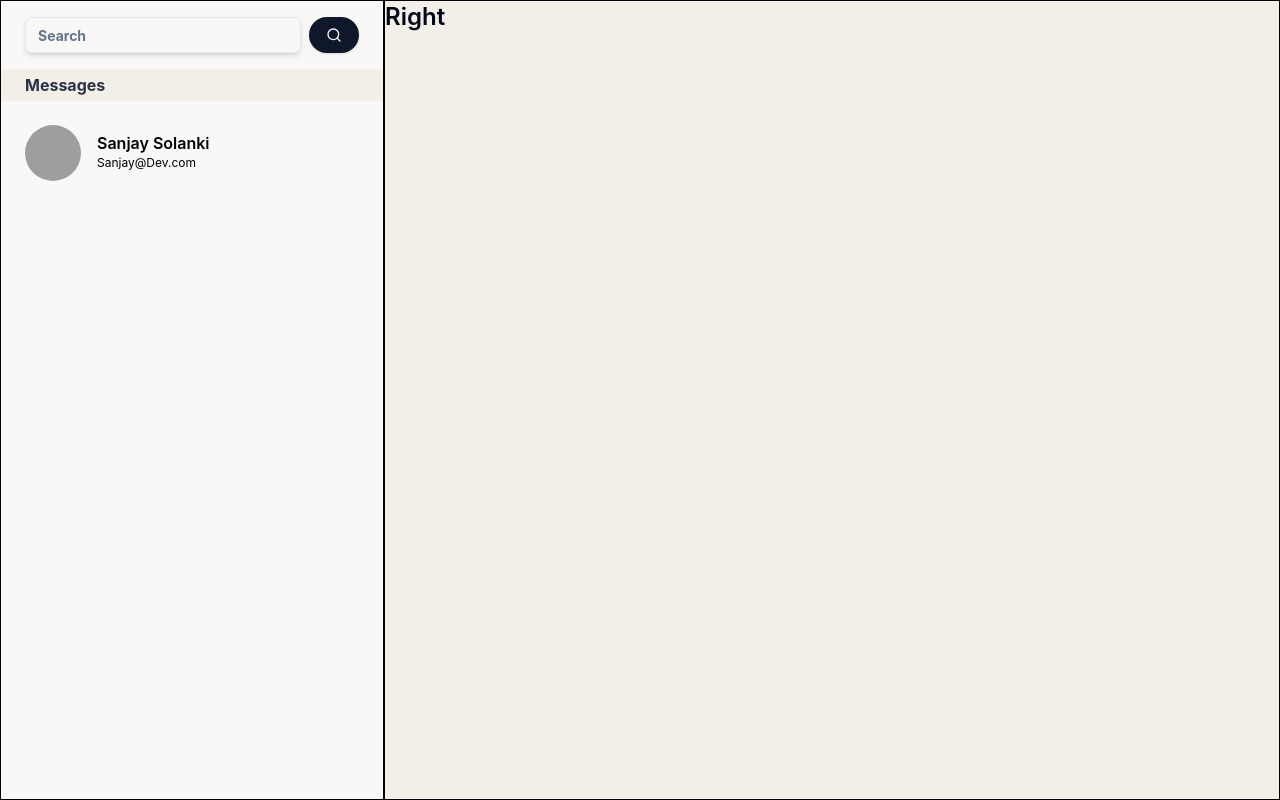
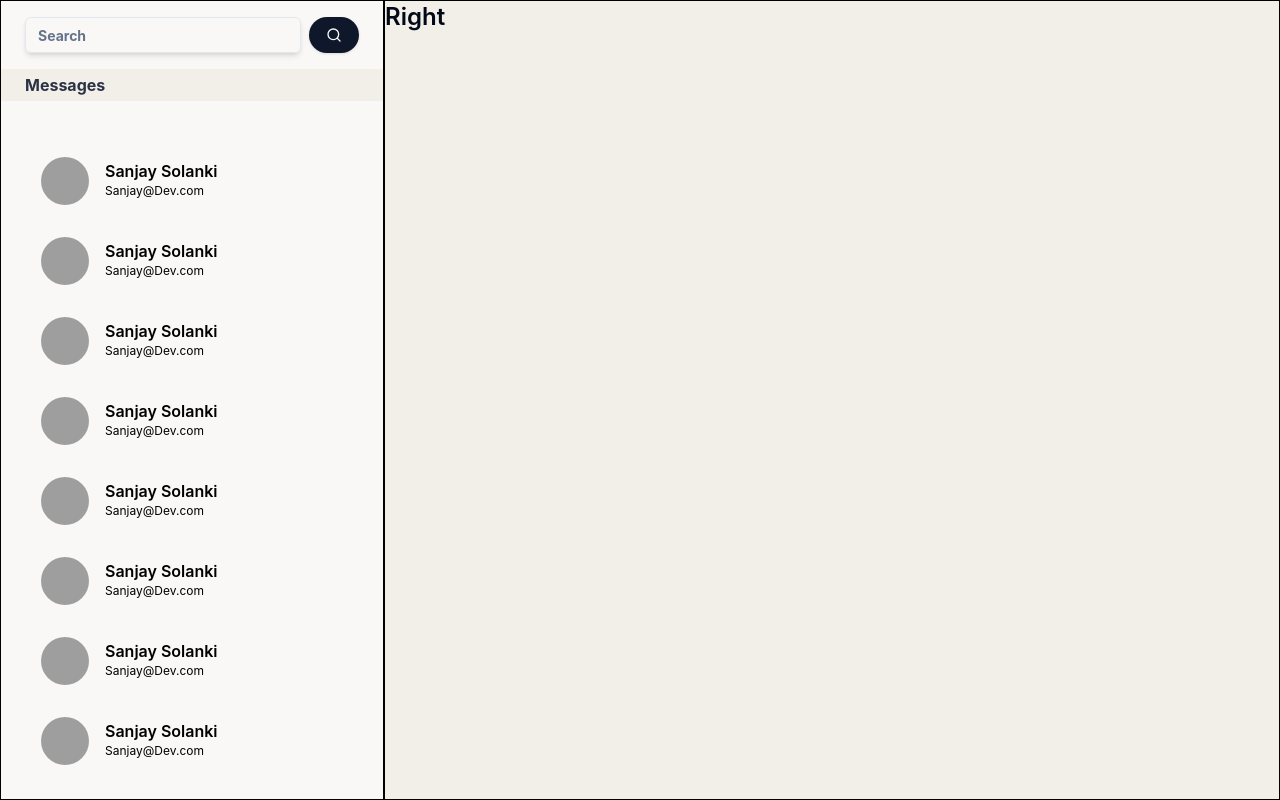
Before and after one commit to Sanjay17u/Chat-App, a React (Vite) app in the folder client/: page / in a window 1280 px wide. Built offline with nearby package versions, Linux system fonts and the light colour scheme; grey boxes are pictures that could not be loaded.

Commit message:
Scroll Set For User accounts scroll effect done for now.

```diff
--- a/client/package.json
+++ b/client/package.json
@@ -11,6 +11,7 @@
   },
   "dependencies": {
     "@radix-ui/react-avatar": "^1.1.1",
+    "@radix-ui/react-scroll-area": "^1.2.1",
     "@radix-ui/react-slot": "^1.1.0",
     "class-variance-authority": "^0.7.1",
     "clsx": "^2.1.1",
--- /dev/null
+++ b/client/src/components/ui/scroll-area.tsx
@@ -0,0 +1,46 @@
+import * as React from "react"
+import * as ScrollAreaPrimitive from "@radix-ui/react-scroll-area"
+
+import { cn } from "@/lib/utils"
+
+const ScrollArea = React.forwardRef<
+  React.ElementRef<typeof ScrollAreaPrimitive.Root>,
+  React.ComponentPropsWithoutRef<typeof ScrollAreaPrimitive.Root>
+>(({ className, children, ...props }, ref) => (
+  <ScrollAreaPrimitive.Root
+    ref={ref}
+    className={cn("relative overflow-hidden", className)}
+    {...props}
+  >
+    <ScrollAreaPrimitive.Viewport className="h-full w-full rounded-[inherit]">
+      {children}
+    </ScrollAreaPrimitive.Viewport>
+    <ScrollBar />
+    <ScrollAreaPrimitive.Corner />
+  </ScrollAreaPrimitive.Root>
+))
+ScrollArea.displayName = ScrollAreaPrimitive.Root.displayName
+
+const ScrollBar = React.forwardRef<
+  React.ElementRef<typeof ScrollAreaPrimitive.ScrollAreaScrollbar>,
+  React.ComponentPropsWithoutRef<typeof ScrollAreaPrimitive.ScrollAreaScrollbar>
+>(({ className, orientation = "vertical", ...props }, ref) => (
+  <ScrollAreaPrimitive.ScrollAreaScrollbar
+    ref={ref}
+    orientation={orientation}
+    className={cn(
+      "flex touch-none select-none transition-colors",
+      orientation === "vertical" &&
+        "h-full w-2.5 border-l border-l-transparent p-[1px]",
+      orientation === "horizontal" &&
+        "h-2.5 flex-col border-t border-t-transparent p-[1px]",
+      className
+    )}
+    {...props}
+  >
+    <ScrollAreaPrimitive.ScrollAreaThumb className="relative flex-1 rounded-full bg-border" />
+  </ScrollAreaPrimitive.ScrollAreaScrollbar>
+))
+ScrollBar.displayName = ScrollAreaPrimitive.ScrollAreaScrollbar.displayName
+
+export { ScrollArea, ScrollBar }
--- /dev/null
+++ b/client/src/home/LeftPart/ScrollArea.css
@@ -0,0 +1,25 @@
+/* Custom ScrollArea styling */
+.custom-scroll-area {
+    height: calc(100vh - 8rem); /* Adjust height to fit within the screen, accounting for the header */
+    width: 100%;
+    border-radius: 8px;  /* Optional, adjust as needed */
+    padding: 16px;  /* Optional, adjust for internal spacing */
+    overflow-y: auto;  /* Ensure only vertical scrolling */
+    overflow-x: hidden; /* Prevent horizontal scrolling */
+    display: flex;
+    flex-direction: column;
+  }
+
+  /* Optional: Customize the scrollbar if you want */
+  .custom-scroll-area::-webkit-scrollbar {
+    width: 8px; /* Set width of scrollbar */
+  }
+
+  .custom-scroll-area::-webkit-scrollbar-thumb {
+    background-color: rgba(0, 0, 0, 0.3); /* Set color of scrollbar */
+    border-radius: 4px;
+  }
+
+  .custom-scroll-area::-webkit-scrollbar-track {
+    background: rgba(0, 0, 0, 0.1); /* Set the background of the scrollbar track */
+  }
--- a/client/src/home/LeftPart/User.jsx
+++ b/client/src/home/LeftPart/User.jsx
@@ -1,24 +1,35 @@
 /* eslint-disable no-unused-vars */
 import React from "react";
 import { Avatar, AvatarFallback, AvatarImage } from "@/components/ui/avatar";
+import UserAccounts from "./UserAccounts";
+import { ScrollArea } from "@/components/ui/scroll-area"
+import './ScrollArea.css'
 
 const User = () => {
   return (
     <>
-      <div>
-        <h1 className="text-base font-bold bg-[#f2efe8] text-[#2a3246] px-6 py-1">
+      <div className="h-screen flex flex-col">
+        <h1 className="text-base font-bold bg-[#f2efe8] text-[#2a3246] px-6 py-1 mb-6">
           Messages
         </h1>
-        <div className="text-black flex space-x-4 px-6 py-6 place-items-center">
-        <Avatar className="w-14 h-14" >
-          <AvatarImage src="https://github.com/shadcn.png" />
-          <AvatarFallback className="text-black">CN</AvatarFallback>
-        </Avatar>
-        <div>
-          <h1 className="font-semibold">Sanjay Solanki</h1>
-          <span className="text-xs">Sanjay@Dev.com</span>
-        </div>
-        </div>
+        {/* w-full rounded-md border p-4 overflow-y-auto */}
+        <ScrollArea className="custom-scroll-area ">
+          <UserAccounts/>
+          <UserAccounts/>
+          <UserAccounts/>
+          <UserAccounts/>
+          <UserAccounts/>
+          <UserAccounts/>
+          <UserAccounts/>
+          <UserAccounts/>
+          <UserAccounts/>
+          <UserAccounts/>
+          <UserAccounts/>
+          <UserAccounts/>
+          <UserAccounts/>
+          <UserAccounts/>
+          <UserAccounts/>
+        </ScrollArea>
         </div>
     </>
   );
--- /dev/null
+++ b/client/src/home/LeftPart/UserAccounts.jsx
@@ -0,0 +1,23 @@
+/* eslint-disable no-unused-vars */
+import React from 'react'
+import { Avatar, AvatarFallback, AvatarImage } from "@/components/ui/avatar";
+
+
+const UserAccounts = () => {
+  return (
+    <>
+    <div className="text-black flex space-x-4 px-6 py-4 place-items-center hover:bg-[#f2efe8] duration-500 cursor-pointer">
+        <Avatar className="w-12 h-12" >
+          <AvatarImage src="https://github.com/shadcn.png" />
+          <AvatarFallback className="text-black">CN</AvatarFallback>
+        </Avatar>
+        <div>
+          <h1 className="font-semibold">Sanjay Solanki</h1>
+          <span className="text-xs">Sanjay@Dev.com</span>
+        </div>
+        </div>
+    </>
+  )
+}
+
+export default UserAccounts
```
Also changed, not shown: 1 other file (tests, documents, lock files or other folders).
